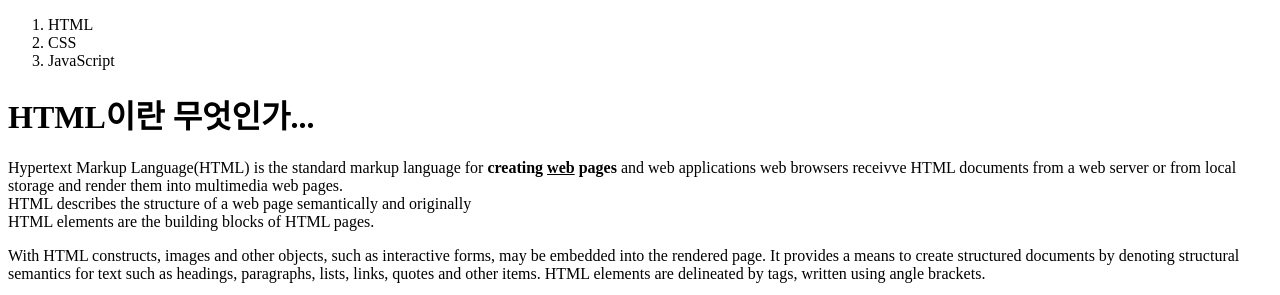
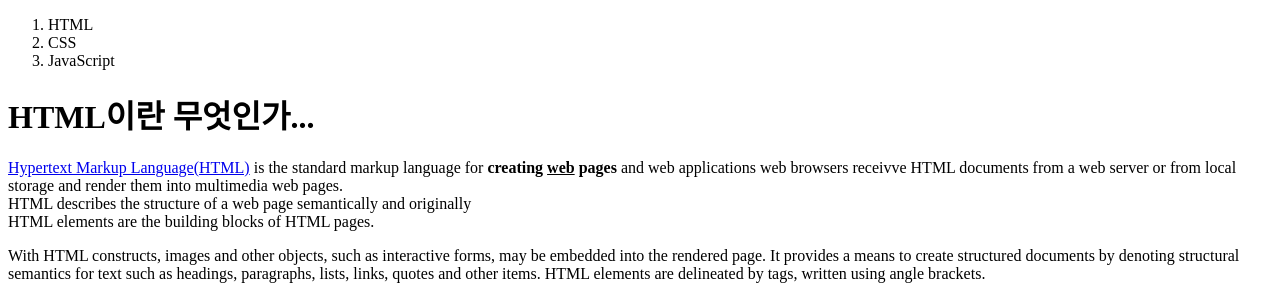
Before and after one commit to ywj9811/basic-html, a plain HTML site: page 1.html in a window 1280 px wide. Shown: the top 295 px of the page. Drawn offline with Linux system fonts and the light colour scheme.

Commit message:
링크 설정

```diff
--- a/1.html
+++ b/1.html
@@ -13,7 +13,7 @@
 </ol>
 
 <h1>HTML이란 무엇인가...</h1>
-Hypertext Markup Language(HTML) is the standard markup language for <strong>  creating <u>web</u> pages</strong> and web applications
+<a href="https://www.w3.org/TR/2011/WD-html5-20110405/"target="_blank" titile="html5 specification">Hypertext Markup Language(HTML)</a> is the standard markup language for <strong>  creating <u>web</u> pages</strong> and web applications
 web browsers receivve HTML documents from a web server or from local storage and render them into multimedia web pages.
 <br>HTML describes the structure of a web page semantically and originally
 <br>HTML elements are the building blocks of HTML pages.
```
